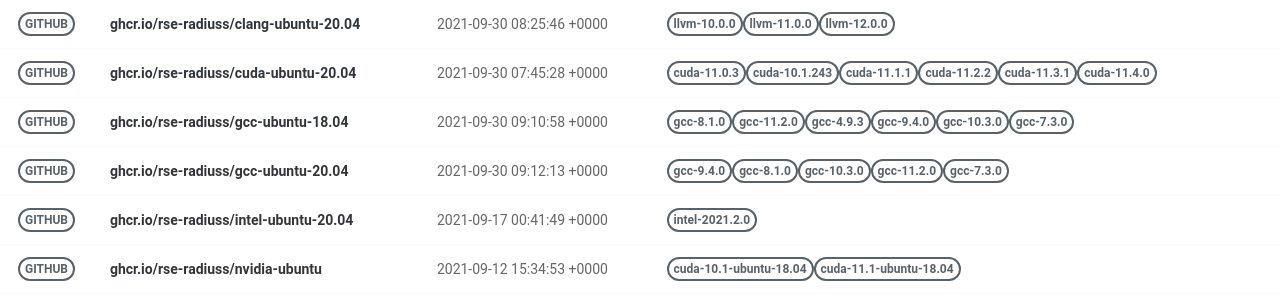
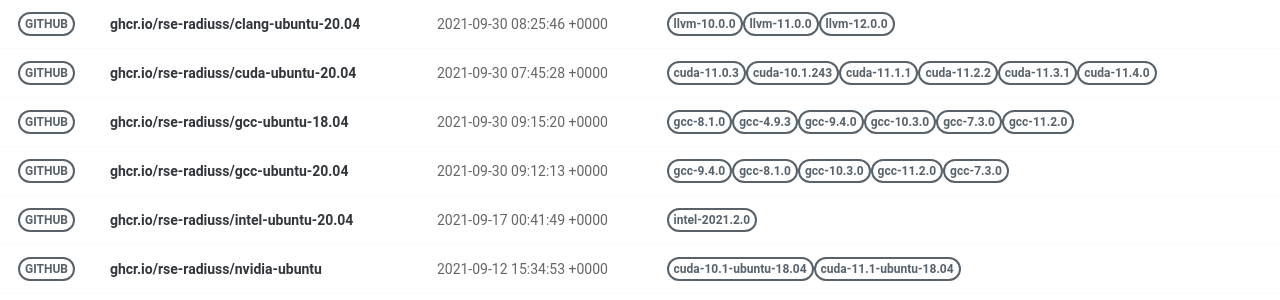
Before and after one commit to rse-ops/docker-images, a Jekyll site: the page built from pages/index.md, in a window 1280 px wide. Shown: the part 179-479 px from the top of the page. Built offline with Jekyll 4.4.1, drawn with Linux system fonts in a browser that asks for light colours; nearby versions of some CDN libraries.

Commit message:
Automated push to update library 2021-09-30

```diff
--- a/_library/ghcr.io-rse-radiuss-gcc-ubuntu-18.04.md
+++ b/_library/ghcr.io-rse-radiuss-gcc-ubuntu-18.04.md
@@ -1,7 +1,7 @@
 ---
 layout: container
 name: ghcr.io/rse-radiuss/gcc-ubuntu-18.04
-updated_at: 2021-09-30 09:10:58.088289
+updated_at: 2021-09-30 09:15:20.395485
 
 
 container_url: https://github.com/orgs/rse-radiuss/packages/container/package/gcc-ubuntu-18.04
```
Also changed, not shown: other parts of _library/ghcr.io-rse-radiuss-gcc-ubuntu-18.04.md (+3 -3 lines).
